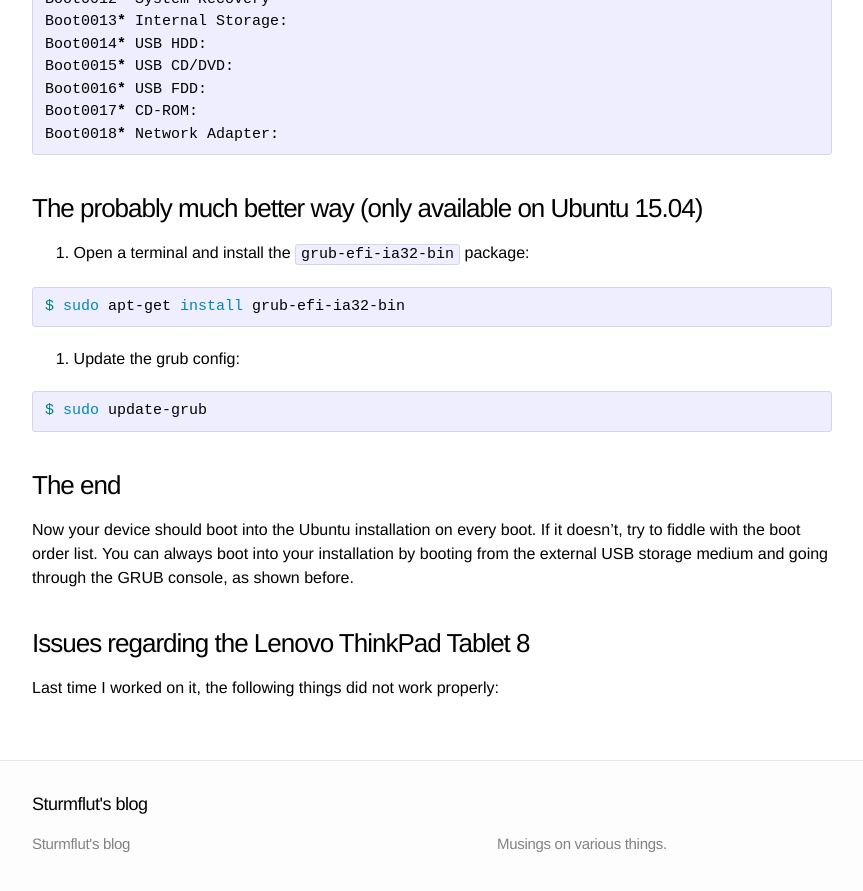
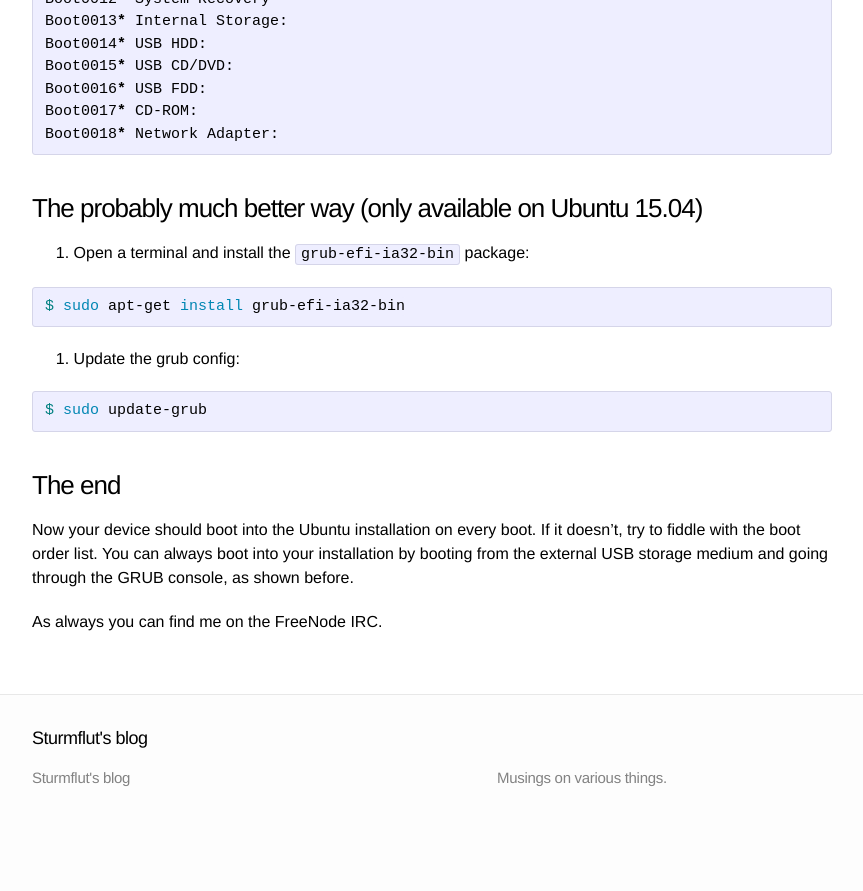
Before and after one commit to Sturmflut/sturmflut.github.io, a Jekyll site: the page built from _posts/2015-02-04-installing-ubuntu-on-baytrail-tablets-version-2.markdown, in a window 1280 px wide and 900 px high, scrolled down 5320 px. Shown: the top 891 px of the window, without its empty margins (208-1071 px from the left). Built offline with Jekyll 4.4.1, drawn with Linux system fonts in a browser that asks for light colours; after the commit the page ends 6154 px from its top, so only the background shows below that.

Commit message:
Small fixes

```diff
--- a/_posts/2015-02-04-installing-ubuntu-on-baytrail-tablets-version-2.markdown
+++ b/_posts/2015-02-04-installing-ubuntu-on-baytrail-tablets-version-2.markdown
@@ -239,9 +239,7 @@ $ sudo update-grub
 Now your device should boot into the Ubuntu installation on every boot. If it doesn't, try to fiddle with the boot order list. You can always boot into your installation by booting from the external USB storage medium and going through the GRUB console, as shown before.
 
 
-### Issues regarding the Lenovo ThinkPad Tablet 8
-
-Last time I worked on it, the following things did not work properly:
+As always you can find me on the FreeNode IRC.
 
 
 [gmane-linux-mmc-thinkpad-tablet-10]: http://www.spinics.net/lists/linux-mmc/msg30631.html
```
